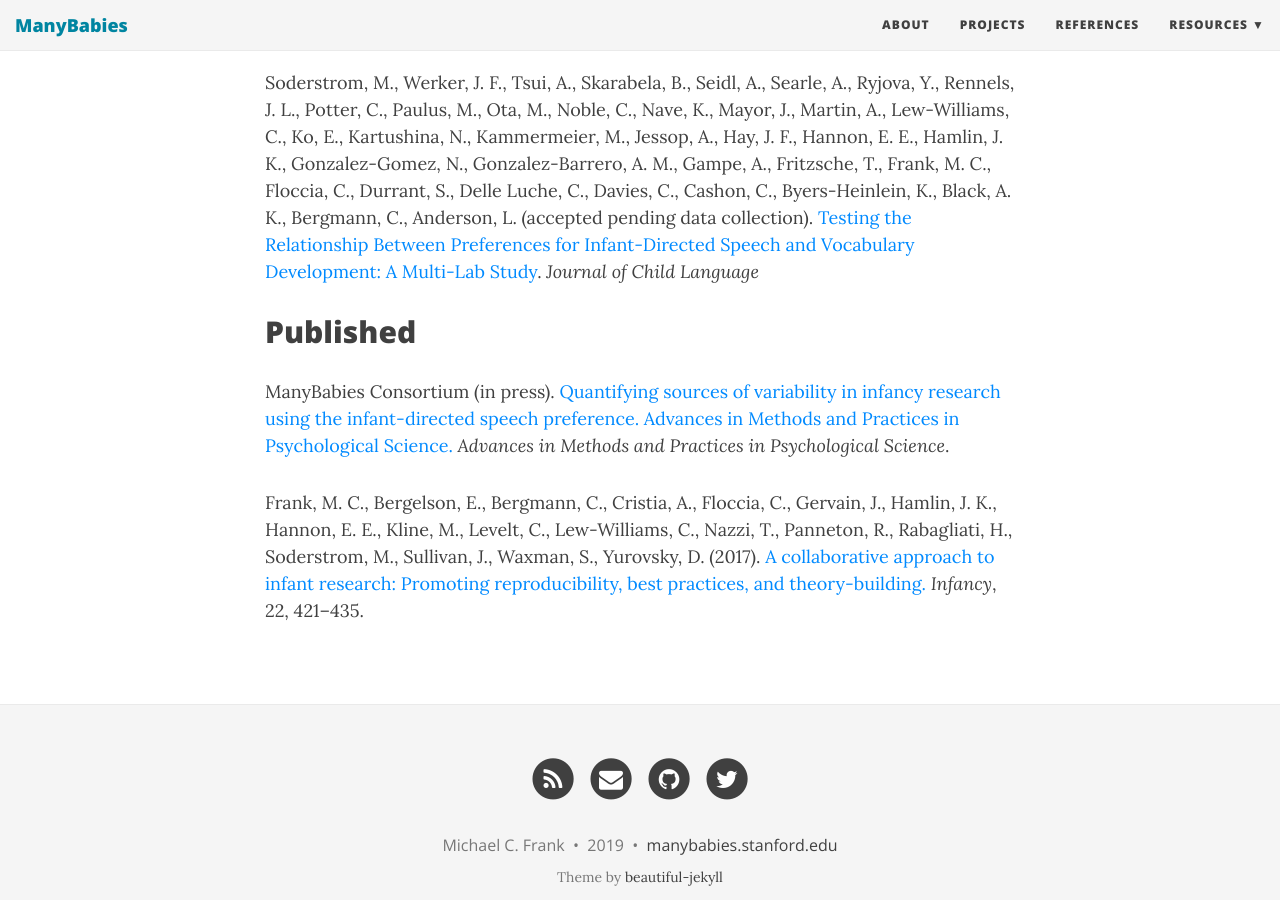
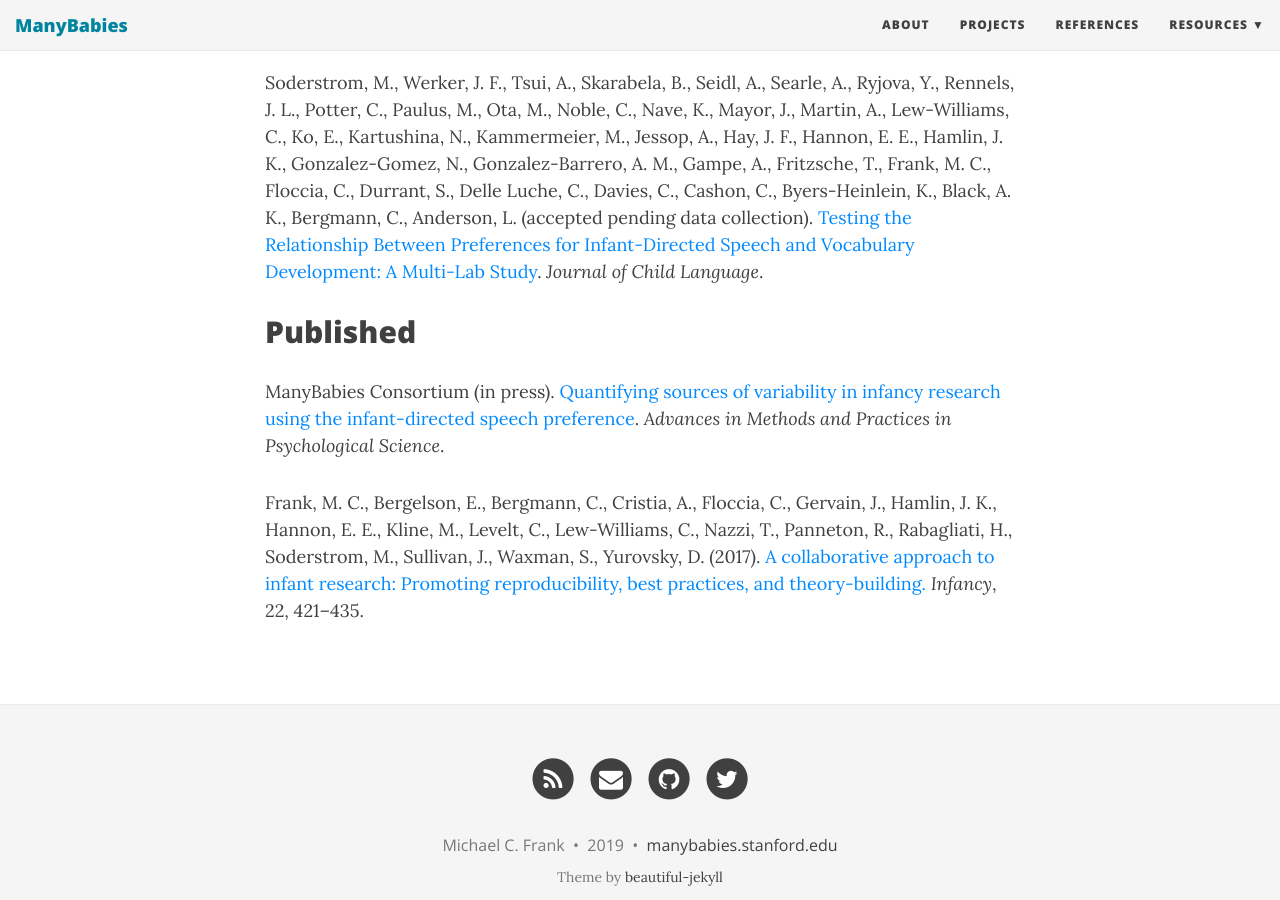
Before and after one commit to manybabies/manybabies.github.io, a Jekyll site: the page built from references.md, in a window 1280 px wide and 900 px high, scrolled down 682 px. Built offline with Jekyll 4.4.1, drawn with Linux system fonts in a browser that asks for light colours; nearby versions of some CDN libraries.

Commit message:
Update references.md
fixes to link formatting

```diff
--- a/references.md
+++ b/references.md
@@ -12,10 +12,10 @@ Byers-Heinlein, K., Bergmann, C., Davies, C., Frank, M. C., Hamlin, J. K., Kline
 
 Byers-Heinlein, K., Bergmann, C., Black, A., Carbajal, J. M., Fennell, C. T., Frank, M. C., Gervain, J., Gonzalez-Gomez, N., Hamlin, J. K., Kline, M., Kovacs, A. M., Lew-Williams, C., Liu, L., Polka, L., Singh, L., Soderstrom, M., Tsui, A. S. M. (accepted pending data collection). [A multi-lab study of bilingual infants: Exploring the preference for infant-directed speech](https://docs.google.com/document/d/1IsqOI3zNOSy-8H1rAjKWeBMlQD5QyAcnUdkhV_n2K2g). _Advances in Methods and Practices in Psychological Science_.
 
-Soderstrom, M., Werker, J. F., Tsui, A., Skarabela, B., Seidl, A., Searle, A., Ryjova, Y., Rennels, J. L., Potter, C., Paulus, M., Ota, M., Noble, C., Nave, K., Mayor, J., Martin, A., Lew-Williams, C., Ko, E., Kartushina, N., Kammermeier, M., Jessop, A., Hay, J. F., Hannon, E. E., Hamlin, J. K., Gonzalez-Gomez, N., Gonzalez-Barrero, A. M., Gampe, A., Fritzsche, T., Frank, M. C., Floccia, C., Durrant, S., Delle Luche, C., Davies, C., Cashon, C., Byers-Heinlein, K., Black, A. K., Bergmann, C., Anderson, L. (accepted pending data collection). [Testing the Relationship Between Preferences for Infant-Directed Speech and Vocabulary Development: A Multi-Lab Study](https://drive.google.com/drive/folders/1yb7bdTtEDOKwIA4qMcfiuKkoI1jIojW7). _Journal of Child Language_
+Soderstrom, M., Werker, J. F., Tsui, A., Skarabela, B., Seidl, A., Searle, A., Ryjova, Y., Rennels, J. L., Potter, C., Paulus, M., Ota, M., Noble, C., Nave, K., Mayor, J., Martin, A., Lew-Williams, C., Ko, E., Kartushina, N., Kammermeier, M., Jessop, A., Hay, J. F., Hannon, E. E., Hamlin, J. K., Gonzalez-Gomez, N., Gonzalez-Barrero, A. M., Gampe, A., Fritzsche, T., Frank, M. C., Floccia, C., Durrant, S., Delle Luche, C., Davies, C., Cashon, C., Byers-Heinlein, K., Black, A. K., Bergmann, C., Anderson, L. (accepted pending data collection). [Testing the Relationship Between Preferences for Infant-Directed Speech and Vocabulary Development: A Multi-Lab Study](https://drive.google.com/drive/folders/1yb7bdTtEDOKwIA4qMcfiuKkoI1jIojW7). _Journal of Child Language_.
 
 ## Published
 
-ManyBabies Consortium (in press). [Quantifying sources of variability in infancy research using the infant-directed speech preference. Advances in Methods and Practices in Psychological Science.](https://psyarxiv.com/s98ab) _Advances in Methods and Practices in Psychological Science_.
+ManyBabies Consortium (in press). [Quantifying sources of variability in infancy research using the infant-directed speech preference](https://psyarxiv.com/s98ab). _Advances in Methods and Practices in Psychological Science_.
 
 Frank, M. C., Bergelson, E., Bergmann, C., Cristia, A., Floccia, C., Gervain, J., Hamlin, J. K., Hannon, E. E., Kline, M., Levelt, C., Lew-Williams, C., Nazzi, T., Panneton, R., Rabagliati, H., Soderstrom, M., Sullivan, J., Waxman, S., Yurovsky, D. (2017). [A collaborative approach to infant research: Promoting reproducibility, best practices, and theory-building.](https://osf.io/27b43/) _Infancy_, 22, 421–435.
```
